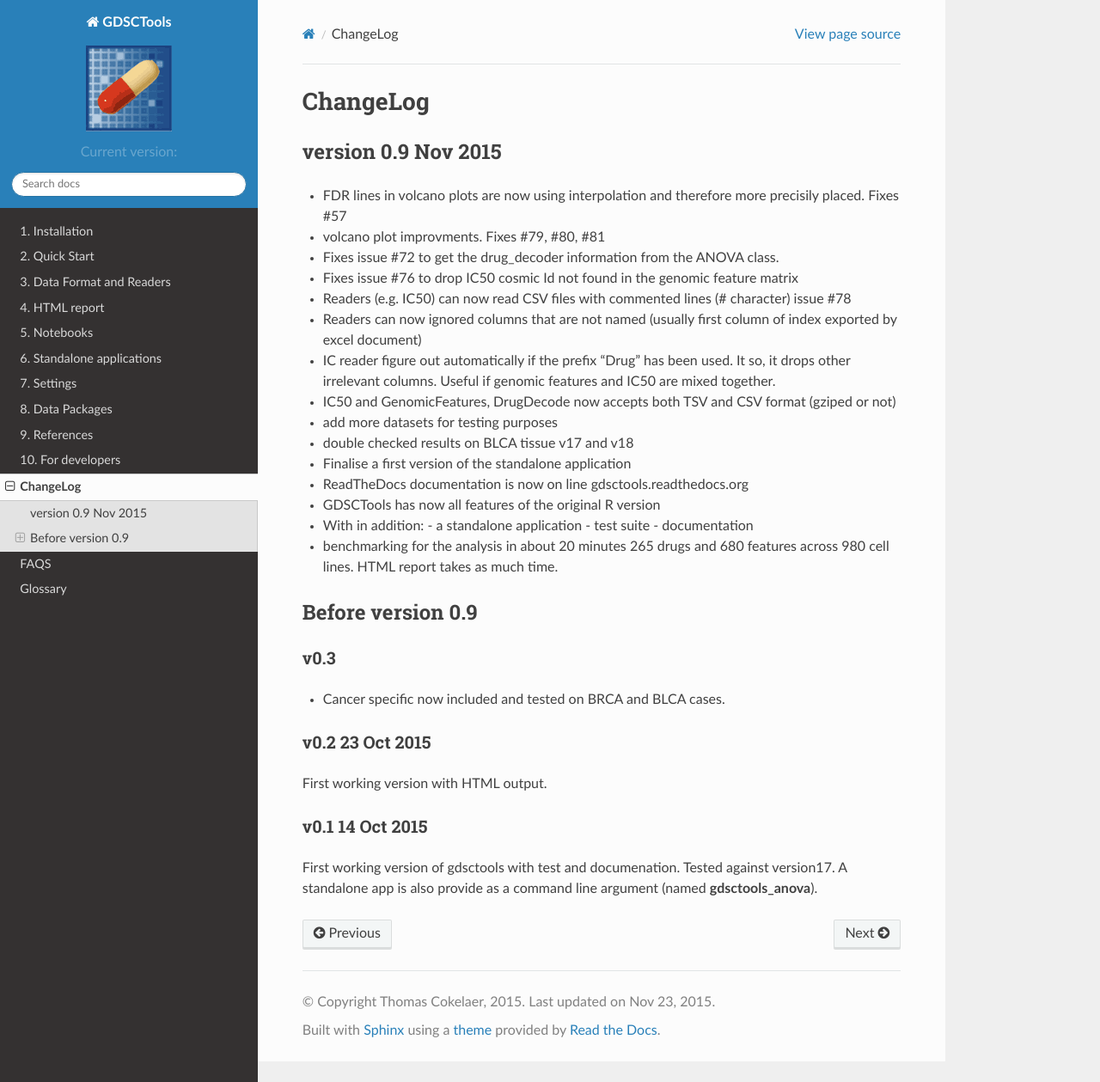
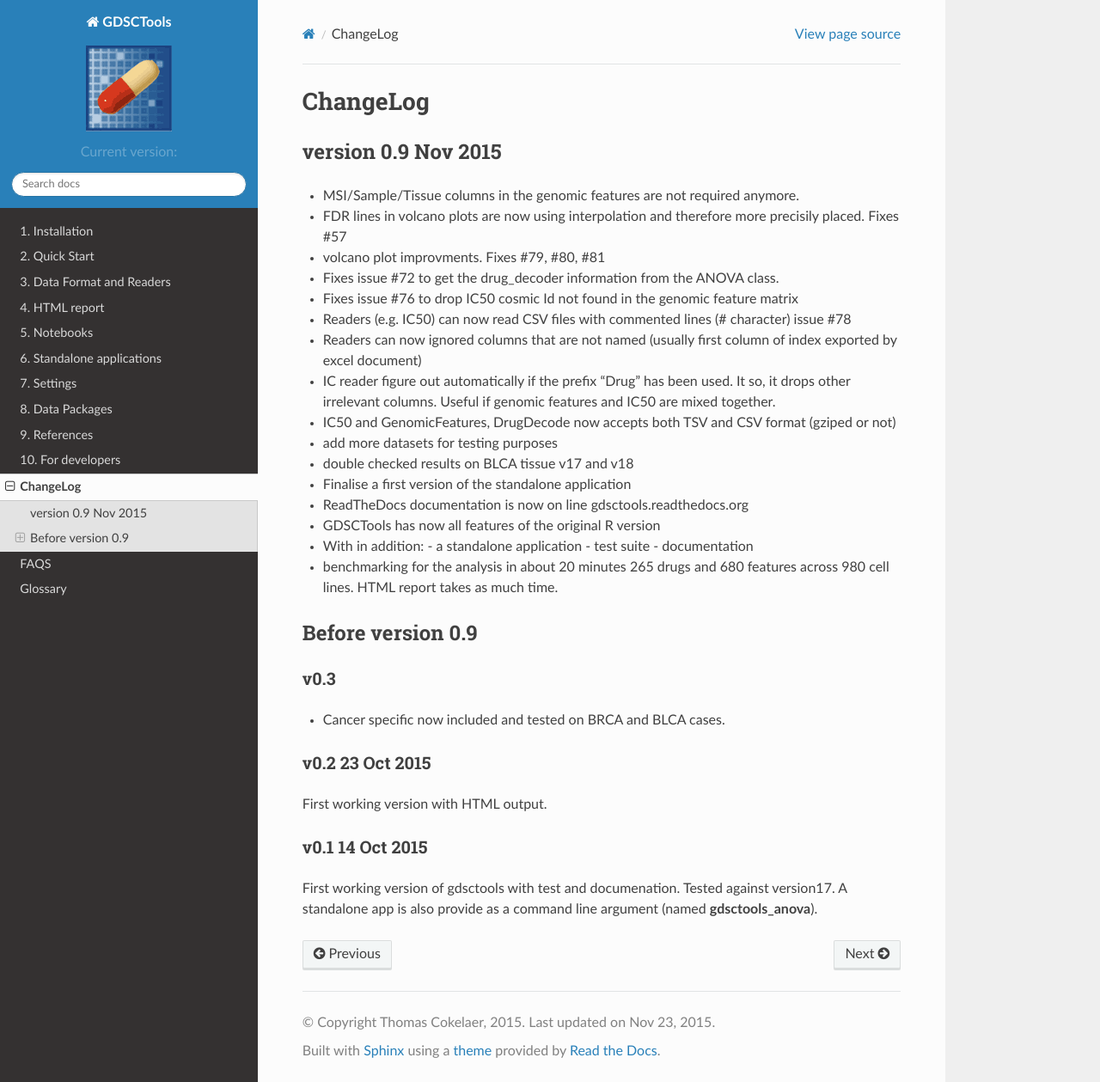
Before and after one commit to CancerRxGene/gdsctools, a Sphinx documentation site: the page built from doc/source/ChangeLog.rst, in a window 1280 px wide and 1259 px high. Shown: the whole window at 86% size. Built offline with Sphinx 7.4.7 and the Read the Docs theme 2.0.0, drawn with Linux system fonts in a browser that asks for light colours; formulas are drawn with MathJax 3; the version number could not be read and is left out.

Commit message:
update changelog.

```diff
--- a/doc/source/ChangeLog.rst
+++ b/doc/source/ChangeLog.rst
@@ -6,6 +6,7 @@ ChangeLog
 version 0.9 Nov 2015
 --------------------------
 
+- MSI/Sample/Tissue columns in the genomic features are not required anymore.
 - FDR lines in volcano plots are now using interpolation and
   therefore more  precisily placed. Fixes #57
 - volcano plot improvments. Fixes #79, #80, #81
```
